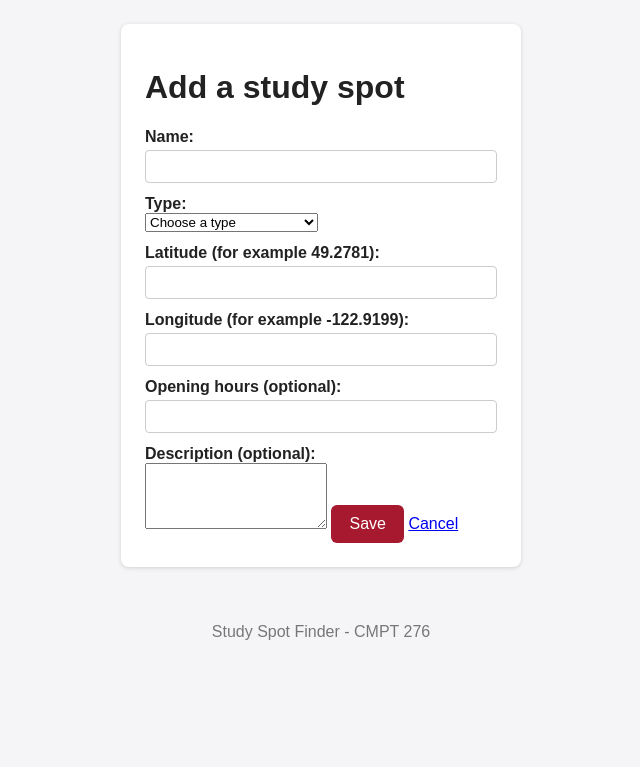
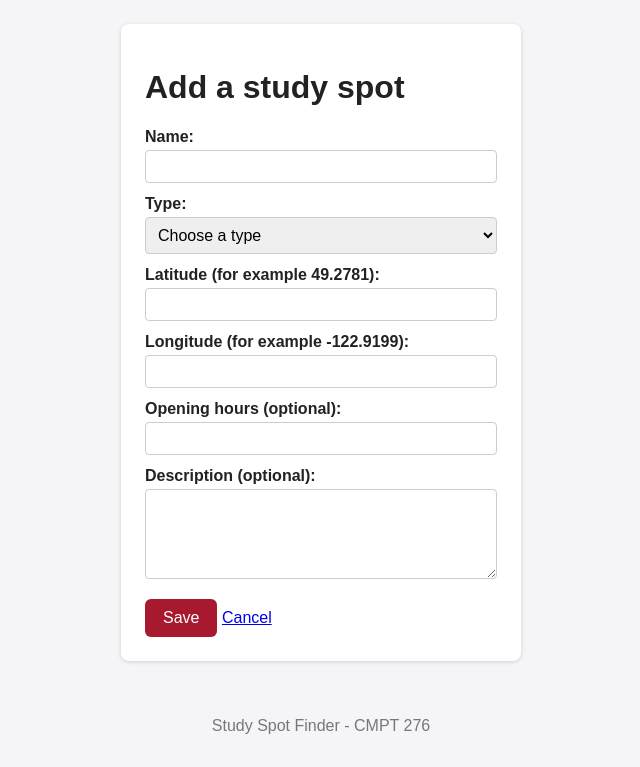
Before and after one commit to florencefilippi/study-spot-finder, a Spring Boot app: page /contributor/spots/new in a window 1280 px wide. Shown: the part 47-814 px from the top of the page, without its empty margins (319-959 px from the left). Before the commit the page ends 687 px from the top, so only its background shows below. Run offline with Spring Boot 4, Linux system fonts and the light colour scheme; a user stored in the database is signed in; some of the project's set-up classes (security, data sources, template engines, error pages and the like) are left out, and stand-ins take their place; some libraries are stand-ins or nearby versions.

Commit message:
Add form control and table styles

```diff
--- a/src/main/resources/static/css/style.css
+++ b/src/main/resources/static/css/style.css
@@ -95,9 +95,27 @@ form.stack input {
   border-radius: 4px;
 }
 
-/* Makes <button class="btn"> match the red link buttons */
+/* Makes button match the red link buttons */
 button.btn { border: none; cursor: pointer; font-size: 16px; margin-top: 16px; }
 
 /* Messages */
 .error { color: #a6192e; }
 .success { color: #2e7d32; }
+
+/* Select boxes and text areas look like the text inputs */
+form.stack select,
+form.stack textarea {
+  width: 100%;
+  padding: 8px;
+  margin-top: 4px;
+  box-sizing: border-box;
+  border: 1px solid #ccc;
+  border-radius: 4px;
+  font-family: inherit;
+  font-size: inherit;
+}
+
+/* Simple table for lists */
+table.data { width: 100%; border-collapse: collapse; margin-top: 16px; }
+table.data th, table.data td { text-align: left; padding: 8px; border-bottom: 1px solid #e0e0e0; }
+table.data th { background: #f0f0f2; }
```
